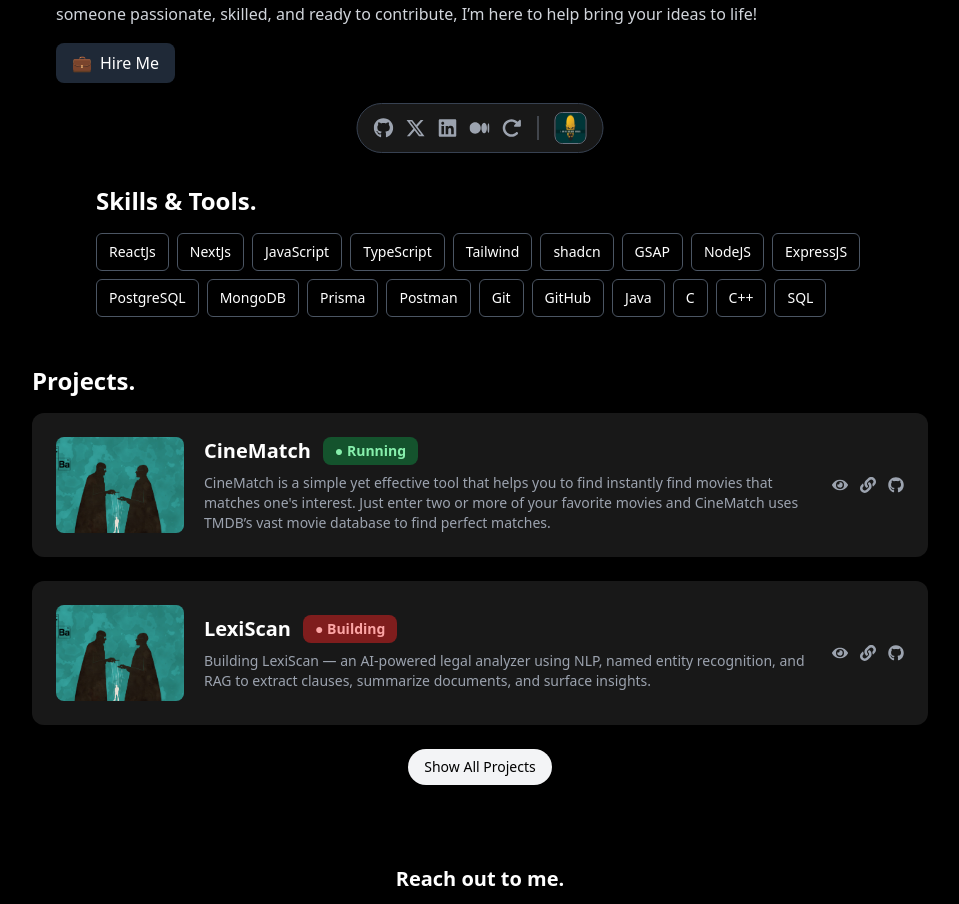
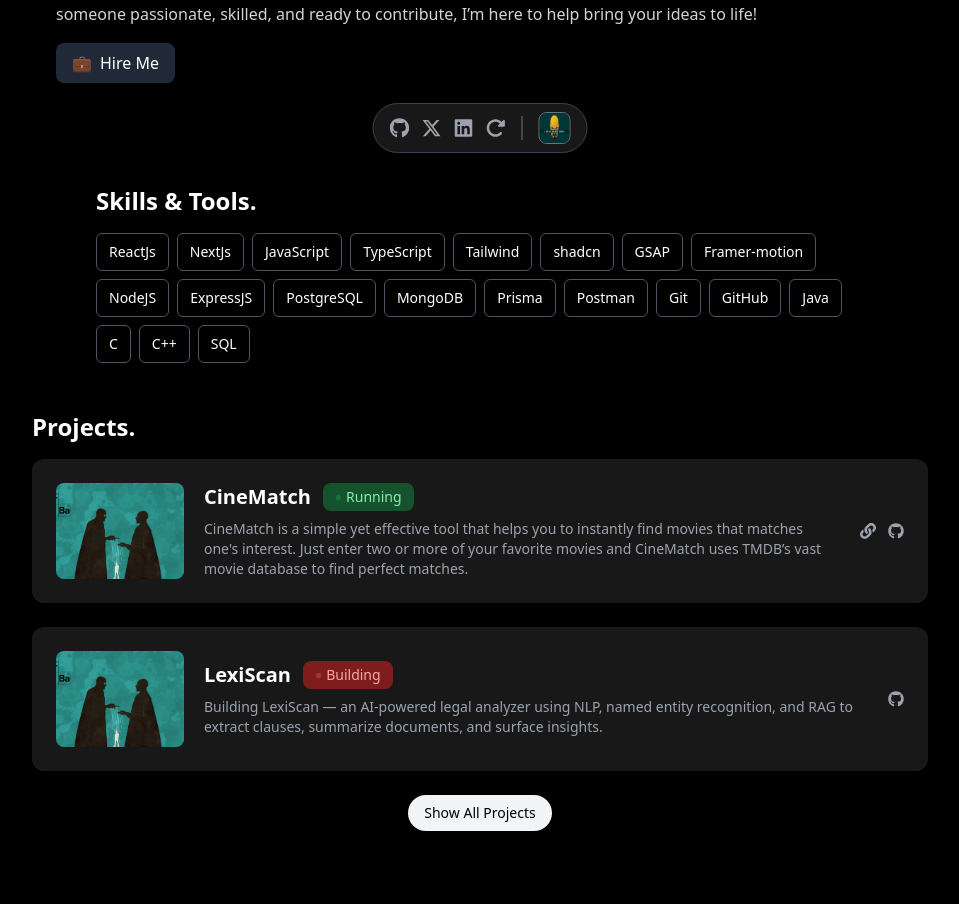
Before and after one commit to mayank543/My-portfolio, a React (Vite) app: page / in a window 1280 px wide. Shown: the part 623-1527 px from the top of the page, without its empty margins (160-1119 px from the left). Built offline with nearby package versions, Linux system fonts and the light colour scheme.

Commit message:
glowing effect animation

```diff
--- a/package.json
+++ b/package.json
@@ -10,6 +10,7 @@
     "preview": "vite preview"
   },
   "dependencies": {
+    "framer-motion": "^12.11.3",
     "react": "^19.0.0",
     "react-dom": "^19.0.0",
     "react-icons": "^5.5.0",
--- a/src/components/FloatingBar.jsx
+++ b/src/components/FloatingBar.jsx
@@ -9,18 +9,16 @@ function FloatingBar() {
     <div className="fixed bottom-6 left-1/2 transform -translate-x-1/2 bg-[#181818] text-white px-4 py-2 rounded-full flex items-center gap-4 shadow-lg border border-gray-700">
       {/* Social Icons */}
       <div className="flex items-center gap-3 text-gray-400 text-xl">
-        <a href="https://github.com" target="_blank" rel="noopener noreferrer" className="hover:text-white">
+        <a href="https://github.com/mayank543" target="_blank" rel="noopener noreferrer" className="hover:text-white">
           <FaGithub />
         </a>
-        <a href="https://twitter.com" target="_blank" rel="noopener noreferrer" className="hover:text-white">
+        <a href="https://x.com/d_mayank05" target="_blank" rel="noopener noreferrer" className="hover:text-white">
           <FaXTwitter />
         </a>
-        <a href="https://linkedin.com" target="_blank" rel="noopener noreferrer" className="hover:text-white">
+        <a href="https://www.linkedin.com/in/mayank-doholiya/" target="_blank" rel="noopener noreferrer" className="hover:text-white">
           <FaLinkedin />
         </a>
-        <a href="https://medium.com" target="_blank" rel="noopener noreferrer" className="hover:text-white">
-          <FaMedium />
-        </a>
+
         <a href="/" className="hover:text-white">
           <FaRotateRight />
         </a>
--- a/src/components/Project.jsx
+++ b/src/components/Project.jsx
@@ -1,6 +1,7 @@
 import React, { useState } from "react";
 import projectImage from "../assets/project.jpg";
 import { FaEye, FaLink, FaGithub } from "react-icons/fa";
+import { motion } from "framer-motion";
 
 function Projects() {
   const [showAll, setShowAll] = useState(false);
@@ -18,16 +19,36 @@ function Projects() {
           <div className="flex-1">
             <h3 className="text-xl font-bold flex items-center">
   CineMatch
-              <span className="ml-3 px-3 py-1 text-sm rounded-lg bg-green-900 text-green-300">● Running </span>
+  <span className="ml-3 px-3 py-1 text-sm rounded-lg bg-green-900 text-green-300 flex items-center gap-1">
+    <motion.span
+      animate={{
+        color: ["#14532d", "#22c55e", "#14532d"], // darker green to bright to darker
+    textShadow: [
+      "0 0 1px #14532d",
+      "0 0 4px #22c55e",
+      "0 0 1px #14532d"
+    ],
+      }}
+      transition={{
+        duration: 1.5,
+        repeat: Infinity,
+        repeatType: "loop",
+      }}
+      className="text-xs" // 👈 makes the dot smaller
+    >
+      ●
+    </motion.span>
+    <span className="font-normal text-sm">Running</span>
+  </span>
 </h3>
             <p className="text-gray-400 text-sm mt-2">
-              CineMatch is a simple yet effective tool that helps you to find instantly find movies that matches one's interest. Just enter two or more of your favorite movies and CineMatch uses TMDB’s vast movie database to find perfect matches.
+              CineMatch is a simple yet effective tool that helps you to instantly find movies that matches one's interest. Just enter two or more of your favorite movies and CineMatch uses TMDB’s vast movie database to find perfect matches.
             </p>
           </div>
           <div className="flex space-x-3 text-gray-400">
-            <FaEye className="hover:text-white cursor-pointer" />
-            <FaLink className="hover:text-white cursor-pointer" />
-            <FaGithub className="hover:text-white cursor-pointer" />
+
+            <a href="https://cine-match-fjmq.vercel.app/" target="_blank" rel="noopener noreferrer"><FaLink className="hover:text-white cursor-pointer" /></a>
+            <a href="https://github.com/mayank543/CineMatch" target="_blank" rel="noopener noreferrer"><FaGithub className="hover:text-white cursor-pointer" /></a>
           </div>
         </div>
 
@@ -37,16 +58,35 @@ function Projects() {
           <div className="flex-1">
             <h3 className="text-xl font-bold flex items-center">
   LexiScan
-              <span className="ml-3 px-3 py-1 text-sm rounded-lg bg-red-900 text-red-300">● Building</span>
+  <span className="ml-3 px-3 py-1 text-sm rounded-lg bg-red-900 text-red-300 flex items-center gap-1">
+    <motion.span
+      animate={{
+        color: ["#7f1d1d", "#f87171", "#7f1d1d"], // darker red to bright to darker
+    textShadow: [
+      "0 0 1px #7f1d1d",
+      "0 0 4px #f87171",
+      "0 0 1px #7f1d1d"
+    ],
+      }}
+      transition={{
+        duration: 1.5,
+        repeat: Infinity,
+        repeatType: "loop",
+      }}
+      className="text-xs" //  makes the dot smaller
+    >
+      ●
+    </motion.span>
+    <span className="font-normal text-sm">Building</span>
+  </span>
 </h3>
             <p className="text-gray-400 text-sm mt-2">
               Building LexiScan — an AI-powered legal analyzer using NLP, named entity recognition, and RAG to extract clauses, summarize documents, and surface insights.
             </p>
           </div>
           <div className="flex space-x-3 text-gray-400">
-            <FaEye className="hover:text-white cursor-pointer" />
-            <FaLink className="hover:text-white cursor-pointer" />
-            <FaGithub className="hover:text-white cursor-pointer" />
+
+            <a href="https://github.com/mayank543/LexiScan" target="_blank" rel="noopener noreferrer"><FaGithub className="hover:text-white cursor-pointer" /></a>
           </div>
         </div>
 
@@ -71,16 +111,35 @@ function Projects() {
               <div className="flex-1">
                 <h3 className="text-xl font-bold flex items-center">
   Bidding Wars
-                  <span className="ml-3 px-3 py-1 text-sm rounded-lg bg-red-900 text-red-300">● Building</span>
+  <span className="ml-3 px-3 py-1 text-sm rounded-lg bg-red-900 text-red-300 flex items-center gap-1">
+    <motion.span
+      animate={{
+        color: ["#7f1d1d", "#f87171", "#7f1d1d"], // darker red to bright to darker
+    textShadow: [
+      "0 0 1px #7f1d1d",
+      "0 0 4px #f87171",
+      "0 0 1px #7f1d1d"
+    ],
+      }}
+      transition={{
+        duration: 1.5,
+        repeat: Infinity,
+        repeatType: "loop",
+      }}
+      className="text-xs" //  makes the dot smaller
+    >
+      ●
+    </motion.span>
+    <span className="font-normal text-sm">Building</span>
+  </span>
 </h3>
                 <p className="text-gray-400 text-sm mt-2">
-                  Building an interactive frontend of a real-time bidding game where users compete on quirky virtual items. Features include profit tracking, a dynamic leaderboard, and a gamified UI inspired by Among Us.
+                  Building an interactive frontend of a real-time bidding game where users compete on quirky virtual items. Features include profit tracking, a dynamic leaderboard, and a gamified UI inspired by Among Us. (Group project)
                 </p>
               </div>
               <div className="flex space-x-3 text-gray-400">
-                <FaEye className="hover:text-white cursor-pointer" />
-                <FaLink className="hover:text-white cursor-pointer" />
-                <FaGithub className="hover:text-white cursor-pointer" />
+
+              <a href="https://github.com/Parthyadav05/bidding-War" target="_blank" rel="noopener noreferrer"><FaGithub className="hover:text-white cursor-pointer" /></a>
               </div>
             </div>
 
--- a/src/components/SkillsSection.jsx
+++ b/src/components/SkillsSection.jsx
@@ -2,7 +2,7 @@ import React from "react";
 
 const skills = [
   "ReactJs", "NextJs", "JavaScript", "TypeScript", "Tailwind",
-    "shadcn",  "GSAP",
+    "shadcn",  "GSAP", "Framer-motion",
   "NodeJS", "ExpressJS", "PostgreSQL", "MongoDB",
   "Prisma", "Postman", "Git", "GitHub",
   "Java", "C", "C++", "SQL"
```
Also changed, not shown: 1 other file (tests, documents, lock files or other folders). Lines whose indentation alone changed are shown as unchanged.
